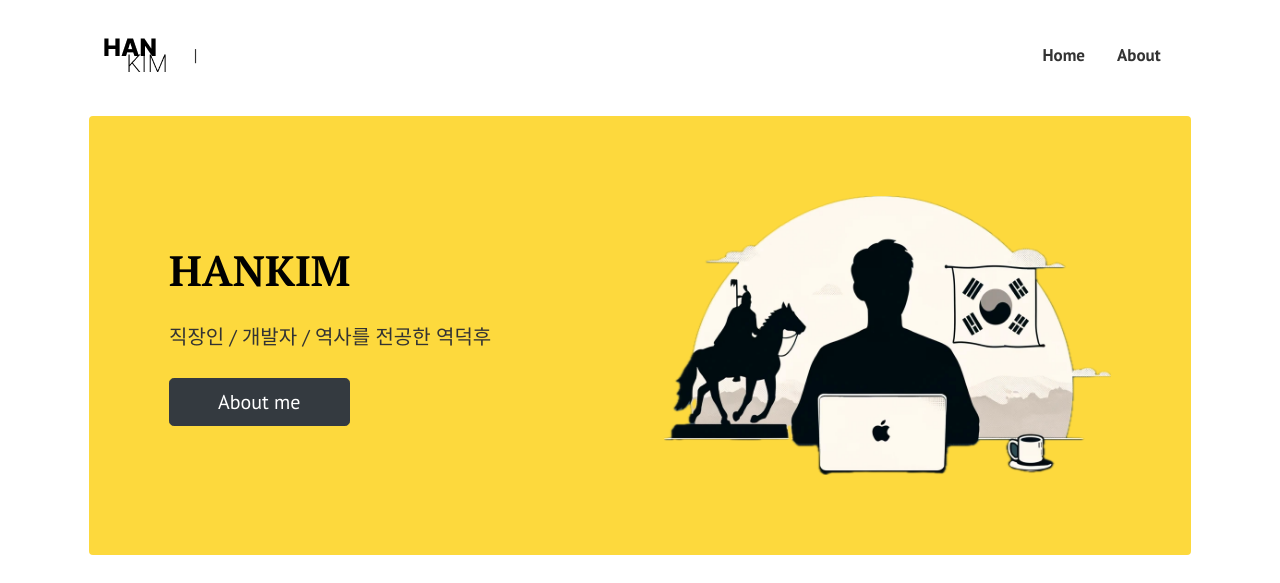
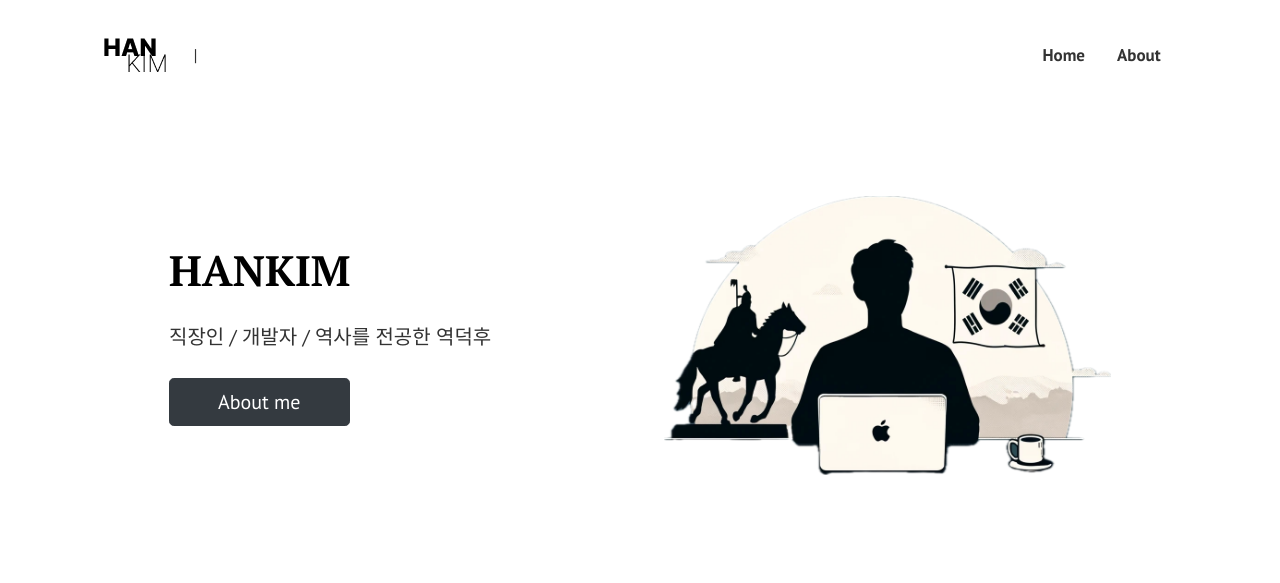
Before and after one commit to HANKIMKOR/HANKIMKOR.github.io, a Jekyll site: the page built from index.html, in a window 1280 px wide and 1400 px high. Shown: the top 583 px of the window. Built offline with Jekyll 4.4.1, drawn with Linux system fonts in a browser that asks for light colours; the list of posts is cut into pages by our own code; grey boxes are pictures that could not be loaded.

Commit message:
240605-07 / background-color

```diff
--- a/assets/css/theme.scss
+++ b/assets/css/theme.scss
@@ -170,7 +170,7 @@ small,
 /* Pages
 ================================================== */
 .hero {
-  background: #fdd93d;
+  background: #fff;
   padding: 5rem 5rem;
 }
 
```
Also changed, not shown: .github/workflows/jekyll.yml (deleted).
